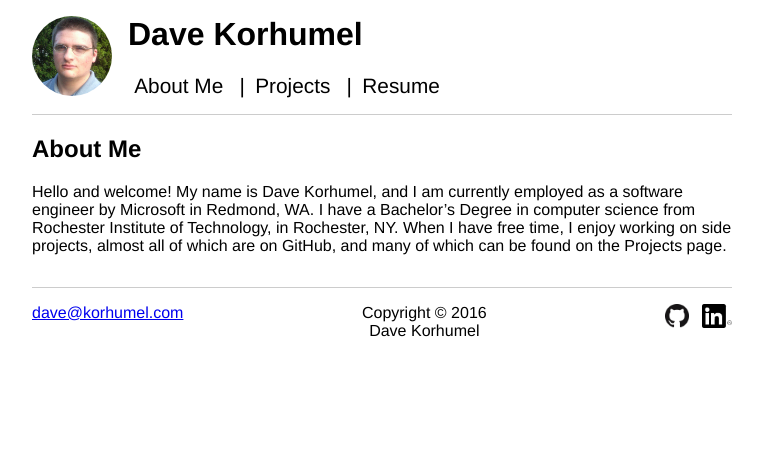
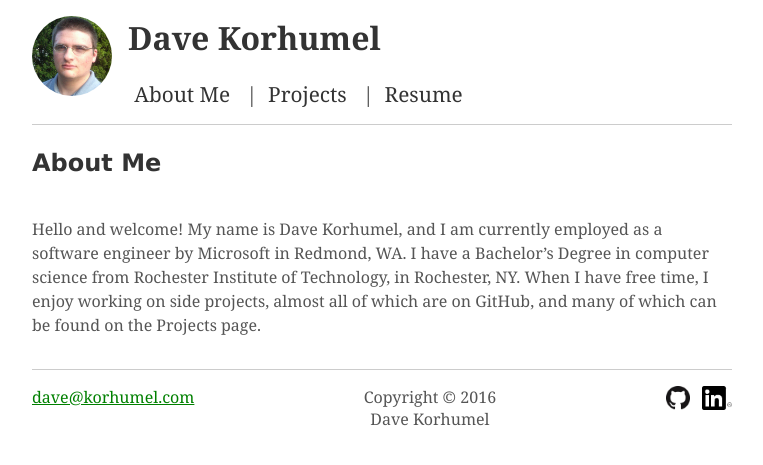
Before and after one commit to dpk2442/dave.korhumel.com, a Jekyll site: the page built from index.md, in a window 1280 px wide. Shown: the top 465 px of the page, without its empty margins (258-1021 px from the left). Built offline with Jekyll 4.4.1, drawn with Linux system fonts in a browser that asks for light colours.

Commit message:
move styling to a new file and improve site styling

```diff
--- a/_sass/_layout.scss
+++ b/_sass/_layout.scss
@@ -1,5 +1,4 @@
 body {
-    font-family: Helvetica, Arial, sans-serif;
     width: calc(100% - #{2 * $bodySideMargin});
     margin: $bodyTopBottomMargin auto;
     max-width: $bodyMaxWidth;
@@ -7,7 +6,6 @@ body {
 
 header {
     padding-bottom: $headerBottomPadding;
-    border-bottom: 1px solid $sectionDividerColor;
     img {
         border-radius: 50%;
         height: $headerImageHeight;
@@ -24,10 +22,6 @@ header {
         margin: 0;
         @media (max-width: $headerMobileBreakpoint) {
             font-size: $headerMobileTextFontSize;
-        }
-        a {
-            color: black;
-            text-decoration: none;
         }
     }
     nav {
@@ -59,8 +53,6 @@ header {
                     }
                 }
                 a {
-                    color: black;
-                    text-decoration: none;
                     padding: $headerNavLinkTopBottomPadding $headerNavLinkSidePadding;
                 }
             }
@@ -74,7 +66,6 @@ footer {
     flex-wrap: wrap;
     margin-top: $footerTopMargin;
     padding-top: $footerTopPadding;
-    border-top: 1px solid $sectionDividerColor;
     div {
         display: inline-block;
         flex-grow: 1;
--- /dev/null
+++ b/_sass/_styles.scss
@@ -0,0 +1,37 @@
+body {
+    font-family: $textFont;
+    color: $textColor;
+}
+
+header {
+    border-bottom: 1px solid $sectionDividerColor;
+    a {
+        text-decoration: none;
+        color: $titleColor;
+    }
+    nav {
+        a:hover, a:active {
+            text-decoration: underline;
+        }
+    }
+}
+
+footer {
+    border-top: 1px solid $sectionDividerColor;
+}
+
+#content {
+    line-height: 1.5;
+    h1, h2, h3, h4, h5, h6 {
+        display: inline-block;
+        font-family: $titleFont;
+        color: $titleColor;
+    }
+}
+
+a {
+    color: $primaryAccentColor;
+    &:hover, &:active {
+        text-decoration: none;
+    }
+}
--- a/_sass/_variables.scss
+++ b/_sass/_variables.scss
@@ -27,4 +27,16 @@ $footerMobileMiddleColumnTopMargin: 0.75em;
 $footerListElementMarginBetween: 0.5em;
 $footerListLinkImageHeight: 1.5em;
 
+////////////
+// Styles //
+////////////
+
 $sectionDividerColor: #CCC;
+
+$titleFont: Verdana;
+$titleColor: #333;
+
+$textFont: Georgia;
+$textColor: #555;
+
+$primaryAccentColor: #008000;
--- a/assets/css/main.scss
+++ b/assets/css/main.scss
@@ -4,3 +4,4 @@
 
 @import "variables";
 @import "layout";
+@import "styles";
```
